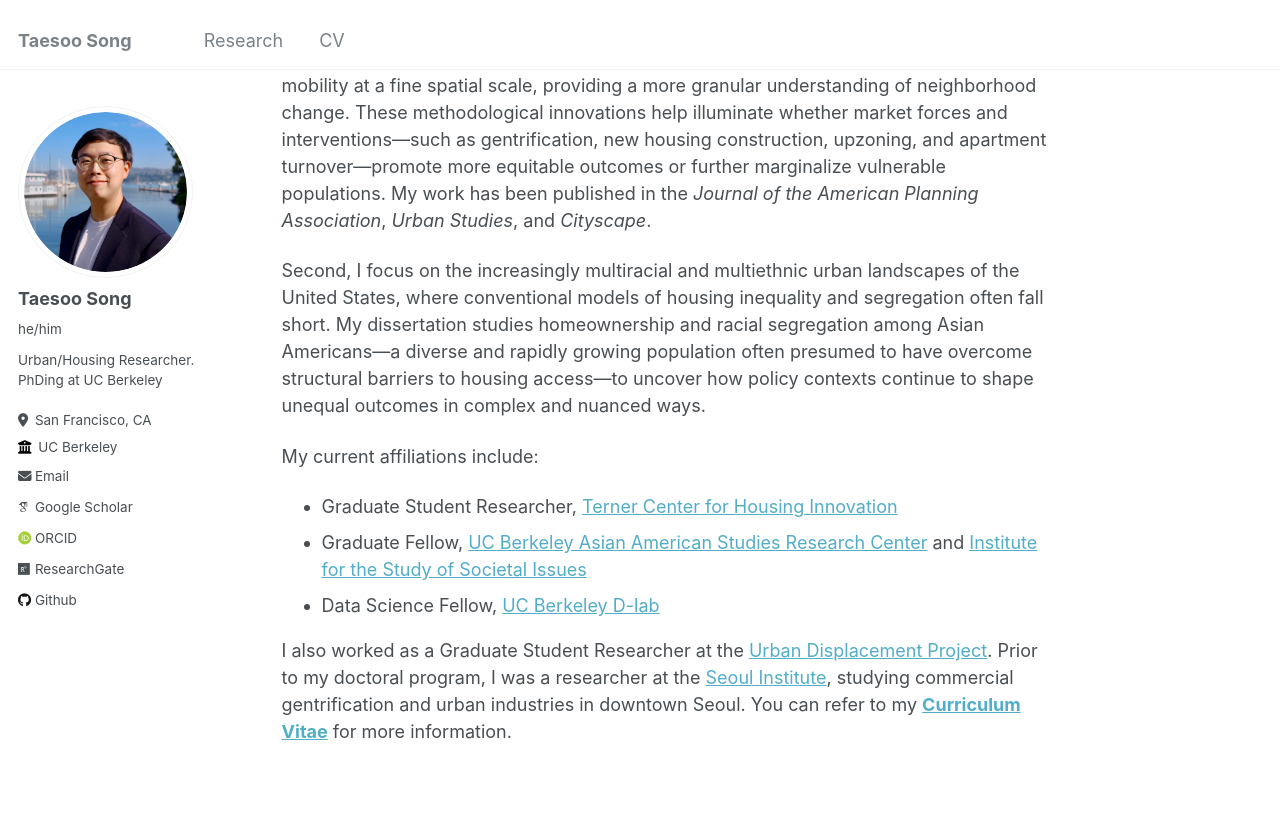
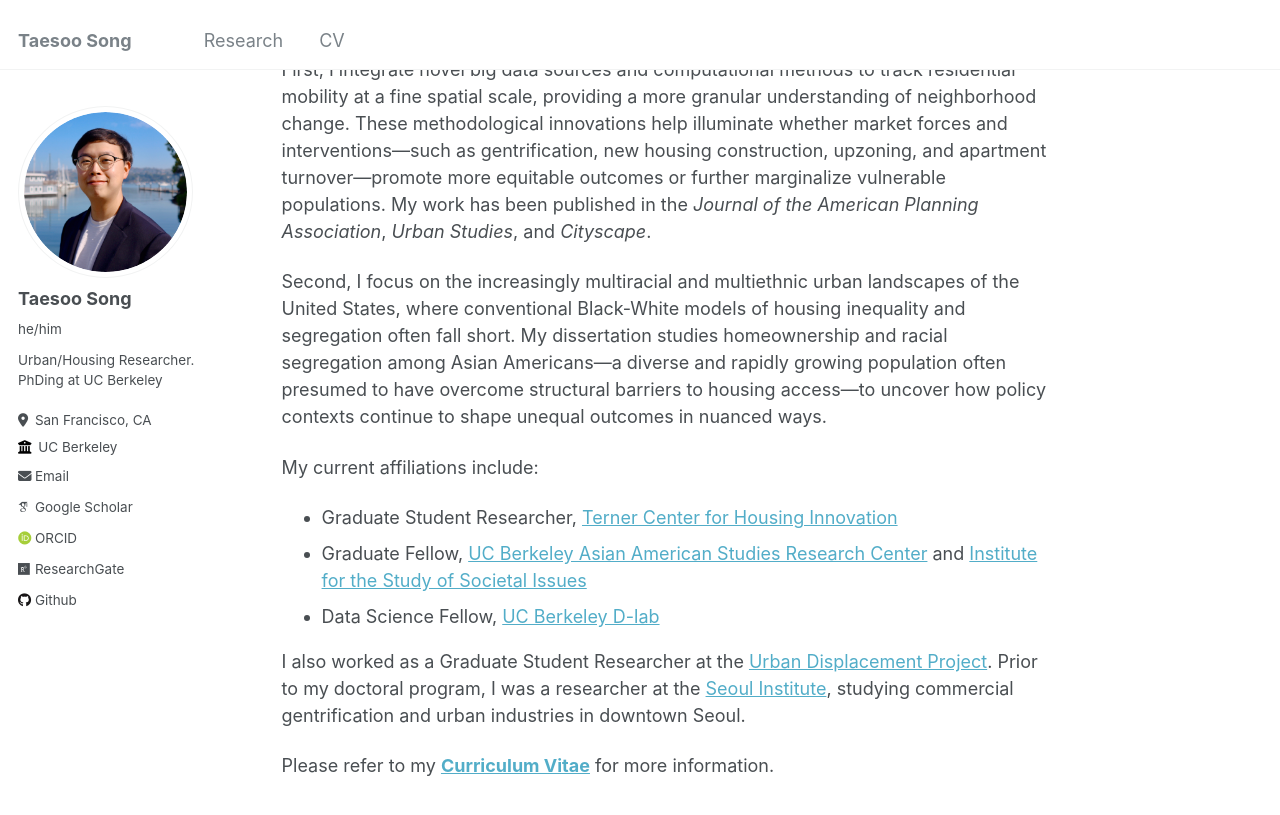
Before and after one commit to taesoosong/taesoosong.github.io, a Jekyll site: the page built from _pages/about.md, in a window 1280 px wide and 900 px high, scrolled down 285 px. Shown: the top 815 px of the window. Built offline with Jekyll 4.4.1, drawn with Linux system fonts in a browser that asks for light colours; some web fonts are replaced.

Commit message:
Update about.md

```diff
--- a/_pages/about.md
+++ b/_pages/about.md
@@ -8,17 +8,19 @@ redirect_from:
   - /about.html
 ---
 
-I am a Ph.D. Candidate in the Department of City and Regional Planning at University of California, Berkeley.
+### I am a Ph.D. Candidate in the Department of City and Regional Planning at University of California, Berkeley.
 
 I study how policy and planning interventions shape housing access and broader geographic patterns of segregation and opportunity. My research advances scholarship in two key ways.
 
 First, I integrate novel big data sources and computational methods to track residential mobility at a fine spatial scale, providing a more granular understanding of neighborhood change. These methodological innovations help illuminate whether market forces and interventions—such as gentrification, new housing construction, upzoning, and apartment turnover—promote more equitable outcomes or further marginalize vulnerable populations. My work has been published in the _Journal of the American Planning Association_, _Urban Studies_, and _Cityscape_.
 
-Second, I focus on the increasingly multiracial and multiethnic urban landscapes of the United States, where conventional models of housing inequality and segregation often fall short. My dissertation studies homeownership and racial segregation among Asian Americans—a diverse and rapidly growing population often presumed to have overcome structural barriers to housing access—to uncover how policy contexts continue to shape unequal outcomes in complex and nuanced ways.
+Second, I focus on the increasingly multiracial and multiethnic urban landscapes of the United States, where conventional Black-White models of housing inequality and segregation often fall short. My dissertation studies homeownership and racial segregation among Asian Americans—a diverse and rapidly growing population often presumed to have overcome structural barriers to housing access—to uncover how policy contexts continue to shape unequal outcomes in nuanced ways.
 
 My current affiliations include:
 - Graduate Student Researcher, [Terner Center for Housing Innovation](https://ternercenter.berkeley.edu/)
 - Graduate Fellow, [UC Berkeley Asian American Studies Research Center](https://issi.berkeley.edu/aarc) and [Institute for the Study of Societal Issues](https://issi.berkeley.edu/)
 - Data Science Fellow, [UC Berkeley D-lab](https://dlab.berkeley.edu/)
 
-I also worked as a Graduate Student Researcher at the [Urban Displacement Project](https://www.urbandisplacement.org/). Prior to my doctoral program, I was a researcher at the [Seoul Institute](https://global.si.re.kr/), studying commercial gentrification and urban industries in downtown Seoul. You can refer to my [**Curriculum Vitae**](https://taesoosong.github.io/academic_cv/song_taesoo_cv.pdf) for more information.
+I also worked as a Graduate Student Researcher at the [Urban Displacement Project](https://www.urbandisplacement.org/). Prior to my doctoral program, I was a researcher at the [Seoul Institute](https://global.si.re.kr/), studying commercial gentrification and urban industries in downtown Seoul.
+
+Please refer to my [**Curriculum Vitae**](https://taesoosong.github.io/academic_cv/song_taesoo_cv.pdf) for more information.
```
